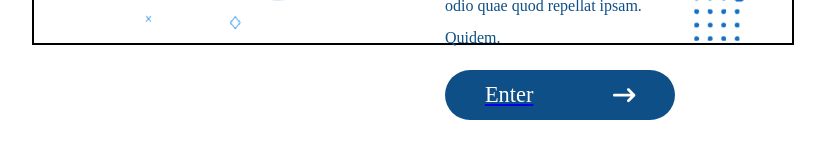
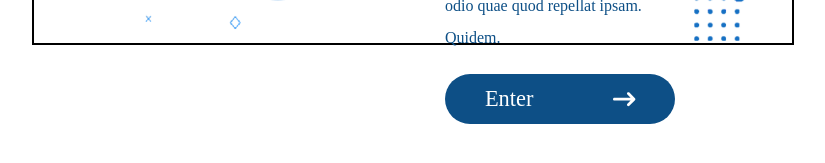
Before and after one commit to anand6840/VE3_Assignment, a React (Create React App) app in the folder ve3-assignment/: page / in a window 1280 px wide. Shown: the part 391-554 px from the top of the page, without its empty margins (229-1054 px from the left). Built offline with nearby package versions, Linux system fonts and the light colour scheme.

Commit message:
text decoration removed

```diff
--- a/ve3-assignment/src/Home/Home1.jsx
+++ b/ve3-assignment/src/Home/Home1.jsx
@@ -15,7 +15,7 @@ export const Home1 = () => {
 				<p>
 					Lorem ipsum dolor sit, amet consectetur adipisicing elit. Quia reprehenderit ullam, eveniet laborum aliquam aspernatur eius reiciendis a magni pariatur dolore eaque ducimus temporibus dolorem, quam eos assumenda, natus inventore sed labore odio quae quod repellat ipsam. Quidem.
 				</p>
-        <Link className="home-enter-link" to={'/options'}>
+        <Link style={{textDecoration: 'none'}}  className="home-enter-link" to={'/options'}>
 					<div>
 						Enter
 						<FontAwesomeIcon icon={faArrowRightLong} />
--- a/ve3-assignment/src/Home/Home2.jsx
+++ b/ve3-assignment/src/Home/Home2.jsx
@@ -43,7 +43,7 @@ export const Home2 = () => {
 
         <Link style={{textDecoration: 'none'}} className="home-enter-link" to={'/options'}>
 					<div>
-
+						Select Module
 						<FontAwesomeIcon icon={faArrowRightLong} />
 					</div>
 				</Link>
--- a/ve3-assignment/src/Home/home.css
+++ b/ve3-assignment/src/Home/home.css
@@ -41,6 +41,7 @@
 	align-items: center;
 	font-weight: 100;
 	cursor: pointer;
+    margin-top: 20px;
 }
 .Module-enter-link > div,
 .p2-enter {
```
